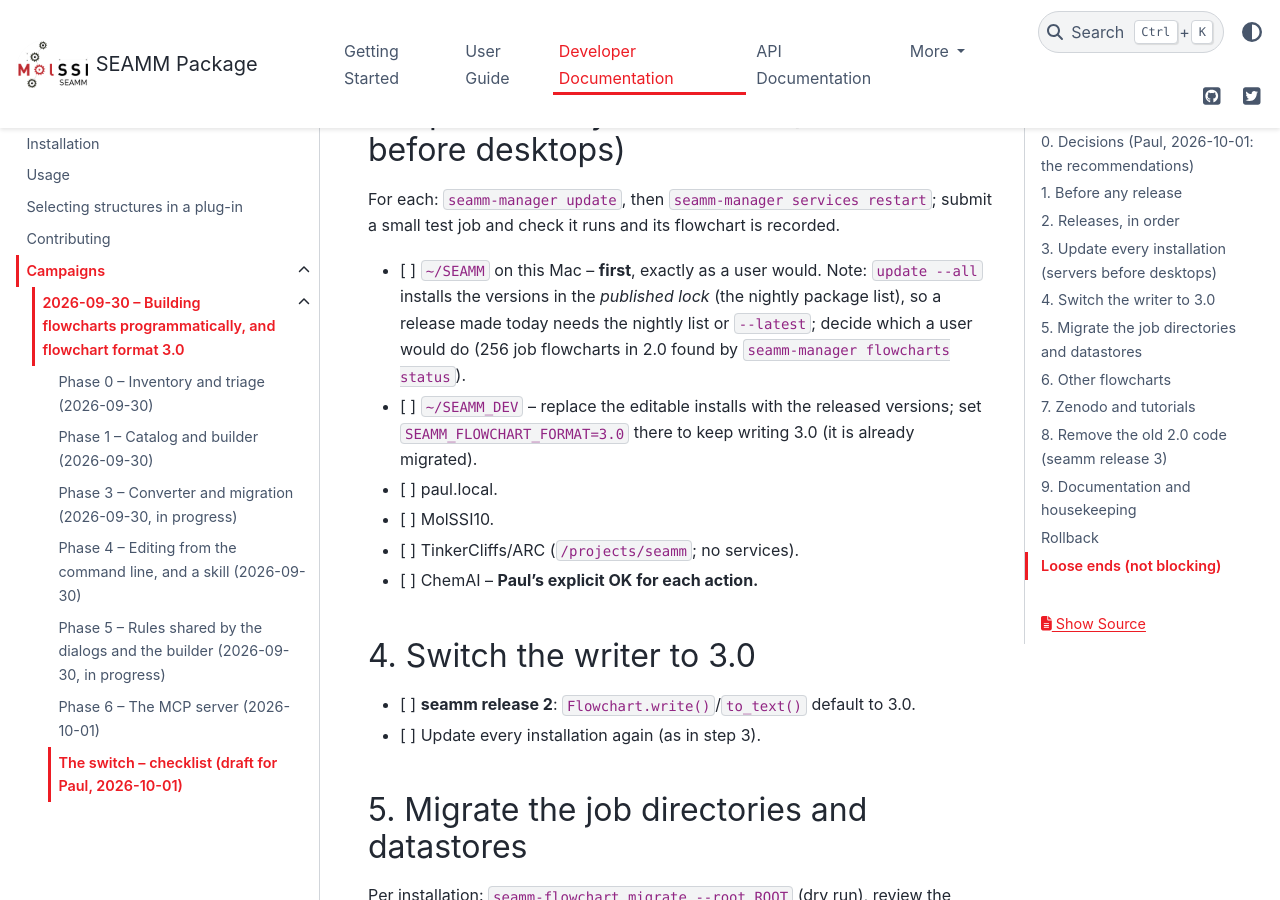
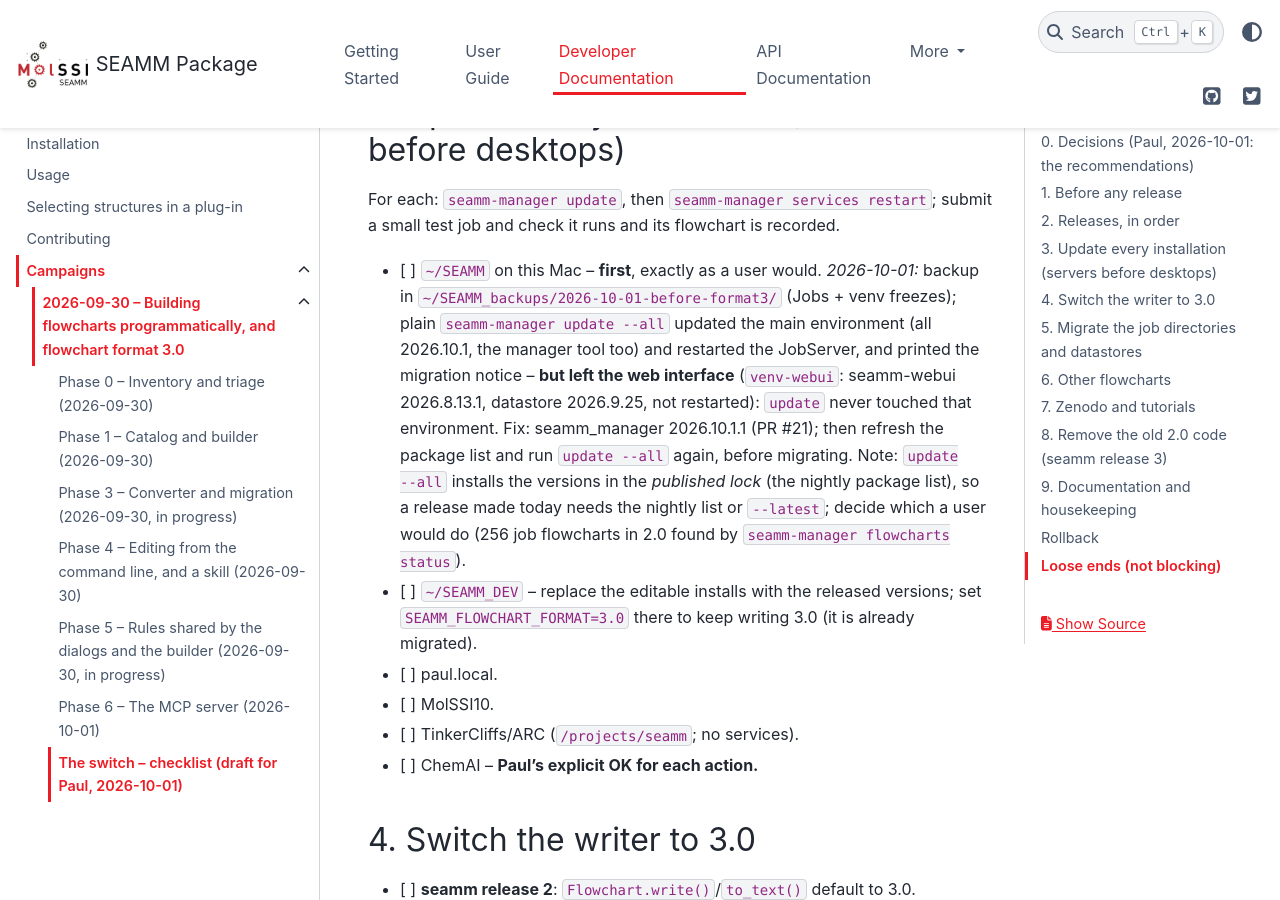
Before and after one commit to molssi-seamm/seamm, a Sphinx documentation site: the page built from docs/developer_guide/campaigns/2026-09-30/NOTES_switch.rst, in a window 1280 px wide and 900 px high, scrolled down 3388 px. Built offline with Sphinx 7.4.7 and the PyData theme 0.15.4, drawn with Linux system fonts in a browser that asks for light colours; pages that are not in the unit, such as notebooks, are missing from menus.

Commit message:
Switch checklist: ~/SEAMM update found the web UI gap
Co-Authored-By: Claude Opus 5.5 <noreply@anthropic.com>

```diff
--- a/docs/developer_guide/campaigns/2026-09-30/NOTES_switch.rst
+++ b/docs/developer_guide/campaigns/2026-09-30/NOTES_switch.rst
@@ -117,7 +117,14 @@ that the manager upgrades from PyPI into ``venv-webui`` (2026.10.1.1). So a plai
 For each: ``seamm-manager update``, then ``seamm-manager services restart``; submit a
 small test job and check it runs and its flowchart is recorded.
 
-- [ ] ``~/SEAMM`` on this Mac -- **first**, exactly as a user would. Note: ``update --all``
+- [ ] ``~/SEAMM`` on this Mac -- **first**, exactly as a user would. *2026-10-01:* backup in
+  ``~/SEAMM_backups/2026-10-01-before-format3/`` (Jobs + venv freezes); plain
+  ``seamm-manager update --all`` updated the main environment (all 2026.10.1, the
+  manager tool too) and restarted the JobServer, and printed the migration notice --
+  **but left the web interface** (``venv-webui``: seamm-webui 2026.8.13.1, datastore
+  2026.9.25, not restarted): ``update`` never touched that environment. Fix: seamm_manager
+  2026.10.1.1 (PR #21); then refresh the package list and run ``update --all`` again,
+  before migrating. Note: ``update --all``
   installs the versions in the *published lock* (the nightly package list), so a release
   made today needs the nightly list or ``--latest``; decide which a user would do (256 job flowcharts
   in 2.0 found by ``seamm-manager flowcharts status``).
```
